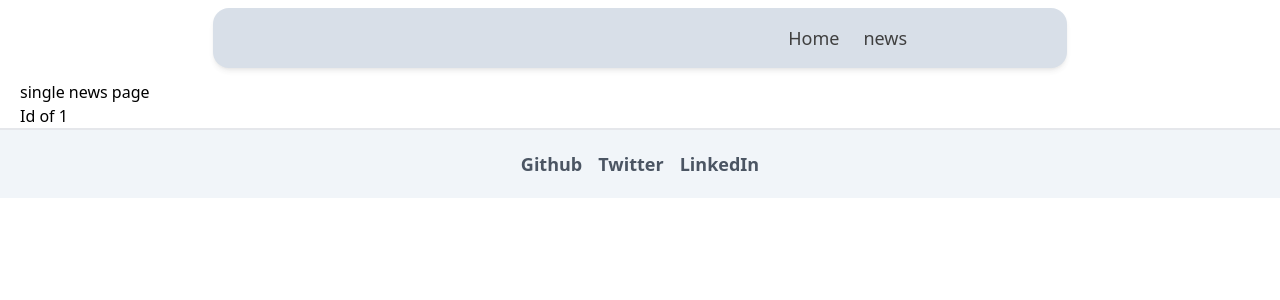
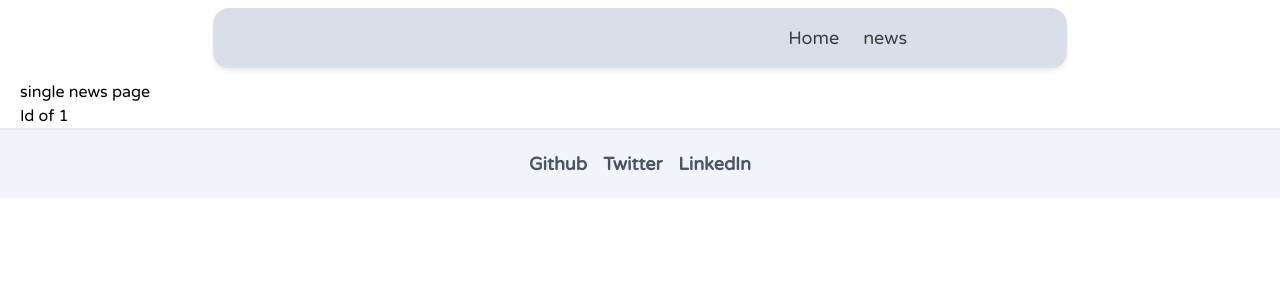
Before and after one commit to musaubrian/newslet, a Nuxt app: page /news/1 in a window 1280 px wide. Shown: the top 300 px of the page. Built offline with nearby package versions, Linux system fonts and the light colour scheme.

Commit message:
chore: add dynamic server routes

```diff
--- a/assets/css/tailwind.css
+++ b/assets/css/tailwind.css
@@ -1,9 +1,16 @@
+@import url("https://fonts.googleapis.com/css2?family=Varela+Round&display=swap");
 @tailwind base;
 @tailwind components;
 @tailwind utilities;
 
+body {
+  font-family: "Varela Round", sans-serif;
+}
 @layer components {
   .btn {
     @apply bg-sky-500 p-3 rounded-lg text-gray-100 text-xl font-semibold inline-flex items-center justify-evenly;
   }
+  .lnks {
+    @apply px-3 py-2 hover:text-sky-600 transition-all;
+  }
 }
--- a/components/NavBar.vue
+++ b/components/NavBar.vue
@@ -2,10 +2,10 @@
     <div class="w-full flex justify-center items-center mb-3">
         <div class="w-5/6 md:w-4/6 bg-slate-300 opacity-75 rounded-2xl p-2 mt-2 shadow-md">
             <ul class="inline-flex w-full text-lg font-medium justify-evenly items-center md:justify-end md:w-5/6">
-                <li class="px-3 py-2 hover:text-sky-600 transition-ease duration-500">
+                <li class="lnks">
                     <NuxtLink to="/">Home</NuxtLink>
                 </li>
-                <li class="px-3 py-2 hover:text-sky-600 transition-ease duration-500">
+                <li class="lnks">
                     <NuxtLink to="/news">news</NuxtLink>
                 </li>
             </ul>
--- /dev/null
+++ b/components/NewsCards.vue
@@ -0,0 +1,16 @@
+<template>
+    <div v-for="article in data" :key="article.name">
+        <div>
+            <h1>title:{{ article.title }}</h1>
+            <p>description: {{ article.description }}</p>
+        </div>
+    </div>
+    <div>{{ data }}</div>
+
+</template>
+
+<script setup>
+
+const { data } = await useFetch('/api/categories/sports')
+console.log(data.value)
+</script>
--- a/nuxt.config.ts
+++ b/nuxt.config.ts
@@ -1,4 +1,18 @@
 // https://nuxt.com/docs/api/configuration/nuxt-config
 export default defineNuxtConfig({
     modules: ['@nuxtjs/tailwindcss'],
+    app: {
+        head: {
+            title: 'Newslett',
+            meta: [
+                {name: 'description', content: 'Get your news minus the ads'}
+            ],
+            link: [
+                {rel: 'stylesheet', href: 'https://fonts.googleapis.com/icon?family=Material+Icons'}
+            ]
+        }
+    },
+    runtimeConfig: {
+        newsApiKey: process.env.NEWS_API_KEY
+    }
 })
--- a/pages/index.vue
+++ b/pages/index.vue
@@ -2,8 +2,8 @@
     <div class="w-full h-[100vh] flex flex-col items-center justify-center">
         <h1>Get your news minus the adds</h1>
         <button class="btn">
-            Join us
-            <span>></span>
+            <NuxtLink to="/news">Get started</NuxtLink>
+            <i class="material-icons">navigate_next</i>
         </button>
     </div>
 </template>
--- a/pages/news/[id].vue
+++ b/pages/news/[name].vue
@@ -1,7 +1,7 @@
 <template>
     <div>
         <h1>single news page</h1>
-        <p>Id of {{ id }}</p>
+        <p>Id of {{ name }}</p>
 
     </div>
 </template>
@@ -11,5 +11,5 @@ definePageMeta({
     layout: 'news'
 })
 
-const { id } = useRoute().params
+const { name } = useRoute().params
 </script>
--- a/pages/news/index.vue
+++ b/pages/news/index.vue
@@ -1,10 +1,14 @@
 <template>
-    <div>
-        <h1>news page</h1>
-        <h1>title</h1>
-        <p>Lorem ipsum dolor sit amet consectetur adipisicing elit. Aliquid, obcaecati.</p>
-        <span>Continue reading..</span>
+    <div class="grid grid-cols-3 gap-2">
+        below here
+        <div v-for="article in data" :key="article.name">
+            <div>
+                <h1>title:{{ article.title }}</h1>
+                <p>description: {{ article.description }}</p>
+            </div>
+        </div>
     </div>
+    <div>{{ data }}</div>
 </template>
 
 <script setup>
@@ -12,4 +16,8 @@ definePageMeta({
     layout: 'news'
 })
 
+
+const { data } = await useFetch('/api/categories/sports')
+console.log(data)
+
 </script>
```
Also changed, not shown: 1 other file (tests, documents, lock files or other folders).
